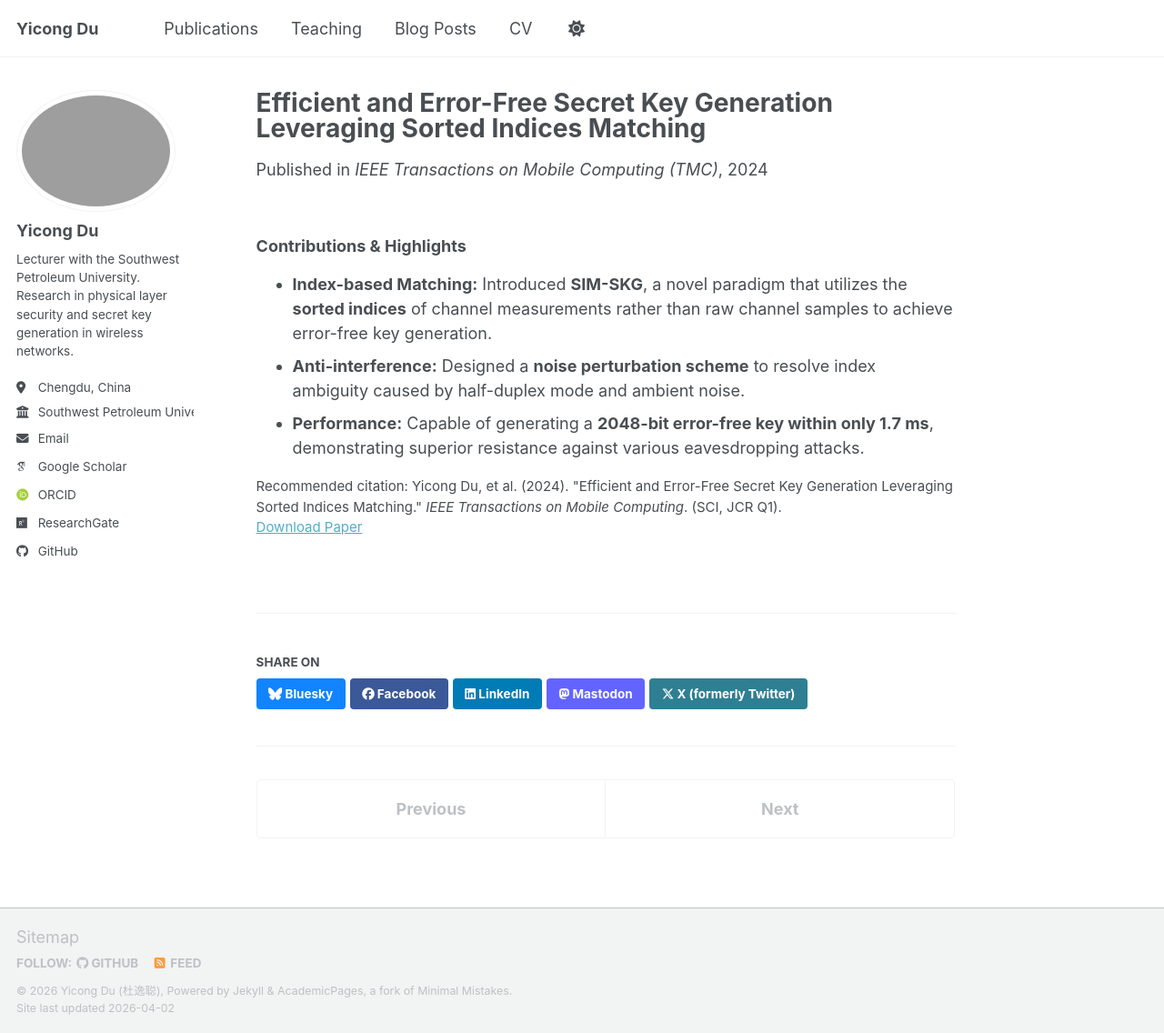
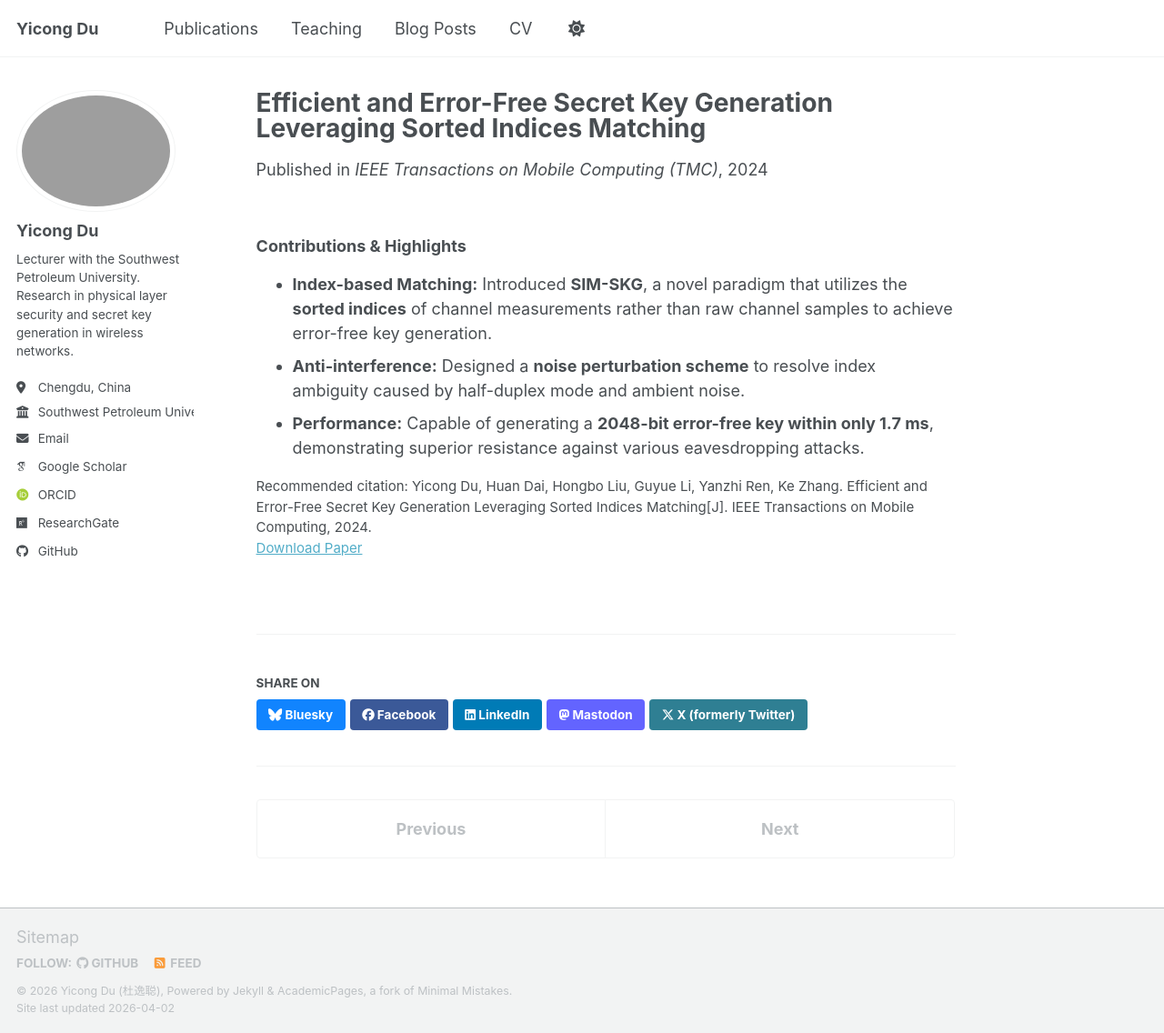
Before and after one commit to DozzzeN/yc_du, a Jekyll site: the page built from _publications/2024-09-01-sorted-indices-matching.md, in a window 1280 px wide and 1136 px high. Shown: the whole window at 91% size. Built offline with Jekyll 4.4.1, drawn with Linux system fonts in a browser that asks for light colours; some web fonts are replaced; a script bundle is joined from its source files by our own code; library files that are not in the unit come from our copies.

Commit message:
Update citation format in publication metadata

```diff
--- a/_publications/2024-09-01-sorted-indices-matching.md
+++ b/_publications/2024-09-01-sorted-indices-matching.md
@@ -7,7 +7,7 @@ excerpt: 'Introduces SIM-SKG, a novel paradigm utilizing sorted indices of chann
 date: 2024-09-01
 venue: 'IEEE Transactions on Mobile Computing (TMC)'
 paperurl: 'https://ieeexplore.ieee.org/document/10413550'
-citation: 'Yicong Du, et al. (2024). "Efficient and Error-Free Secret Key Generation Leveraging Sorted Indices Matching." <i>IEEE Transactions on Mobile Computing</i>. (SCI, JCR Q1).'
+citation: 'Yicong Du, Huan Dai, Hongbo Liu, Guyue Li, Yanzhi Ren, Ke Zhang. Efficient and Error-Free Secret Key Generation Leveraging Sorted Indices Matching[J]. IEEE Transactions on Mobile Computing, 2024.'
 ---
 
 ### Contributions & Highlights
```
